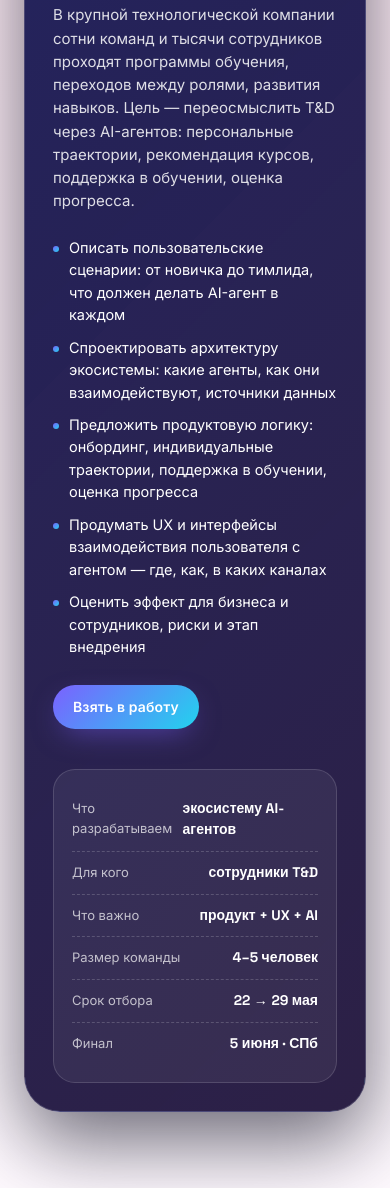
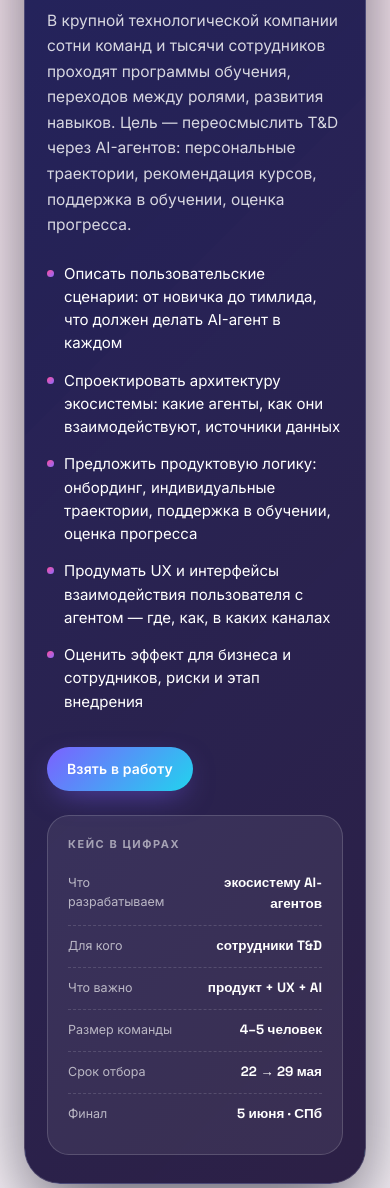
Before and after one commit to vavilinvadim080-afk/case-champ-2026, a website: page index.html in a window 390 px wide. Shown: the part 2988-4176 px from the top of the page. Drawn offline with Linux system fonts and the light colour scheme; no server answers.

Commit message:
Кейс-карточка: контраст и аккуратность
- Заголовок «Корпоративная T&D-экосистема…» теперь явно белый
  (раньше наследовал dark color от section--light, сливался с
  тёмным фоном карточки)
- Тег «Кейс партнёра» переделан в белую плашку на полупрозрачном
  фоне с обводкой — выглядит как официальный бейдж, а не цветной
  ярлык
- Описание и пункты списка — белые с правильным line-height (1.65)
- Маркеры пунктов — мини-градиент розовый→фиолетовый, читается как
  фирменный элемент
- Aside-блок: добавлена шапка «Кейс в цифрах» (uppercase, разреженная),
  лейблы — rgba(255,255,255,.65), значения — белые жирные, выравнены
  по базовой линии
- Gradient-text в section-title на светлой секции стал контрастнее
  (font-weight 800, чистый pink→violet)
- Mobile (≤720px): сжаты padding, размеры шрифтов в mini-stat

```diff
--- a/index.html
+++ b/index.html
@@ -1669,33 +1669,118 @@ body { background: var(--bg-deep-blue); }
   .nav__actions .btn--primary { padding: 0 14px; height: 38px; font-size: 13px; }
 }
 
-/* Case-card на светлой секции: повышаем контраст значений */
+/* Case-card на светлой секции: ВСЕ тексты внутри тёмной карточки — белые */
 .section--light .case-card,
 .section--white .case-card {
   background:
     linear-gradient(135deg, rgba(108,76,255,.18), rgba(255,77,158,.10)),
     rgba(11,18,51,.96);
-}
+  padding: 48px;
+}
+/* Заголовок карточки — крупный белый */
+.section--light .case-card .case-card__title,
+.section--white .case-card .case-card__title {
+  color: #fff;
+  font-size: clamp(24px, 2.6vw, 32px);
+  line-height: 1.18;
+  margin-bottom: 18px;
+}
+/* Описание */
 .section--light .case-card .case-card__desc,
-.section--white .case-card .case-card__desc { color: rgba(255,255,255,.85); }
+.section--white .case-card .case-card__desc {
+  color: rgba(255,255,255,.82);
+  font-size: 15.5px;
+  line-height: 1.65;
+}
+/* Бейдж-плашка над заголовком — белый текст на полупрозрачном цветном фоне */
+.section--light .case-card .case-card__tag,
+.section--white .case-card .case-card__tag {
+  background: rgba(255,255,255,.12);
+  color: #fff;
+  border: 1px solid rgba(255,255,255,.2);
+  padding: 7px 14px;
+  font-weight: 700;
+  letter-spacing: .08em;
+}
+/* Список задач — белый текст, акцентные маркеры */
+.section--light .case-card .case-card__list,
+.section--white .case-card .case-card__list { gap: 14px; }
 .section--light .case-card .case-card__list li,
-.section--white .case-card .case-card__list li { color: #fff; }
+.section--white .case-card .case-card__list li {
+  color: #fff;
+  font-size: 15px;
+  line-height: 1.55;
+}
+.section--light .case-card .case-card__list li::before,
+.section--white .case-card .case-card__list li::before {
+  width: 7px; height: 7px;
+  background: linear-gradient(135deg, var(--pink-burst), var(--violet-pill-strong));
+  margin-top: 8px;
+}
+/* Кнопка «Взять в работу» — оставляем primary, добавим больший отступ */
+.section--light .case-card .btn,
+.section--white .case-card .btn { margin-top: 8px; }
+
+/* Aside-блок с цифрами — стеклянная панель, светлая надпись-шапка */
 .section--light .case-card__side,
 .section--white .case-card__side {
-  background: rgba(255,255,255,.06);
-  border-color: rgba(255,255,255,.14);
+  background: rgba(255,255,255,.07);
+  border: 1px solid rgba(255,255,255,.16);
+  padding: 26px;
+}
+.section--light .case-card__side::before,
+.section--white .case-card__side::before {
+  content: "Кейс в цифрах";
+  display: block;
+  font-size: 11px;
+  font-weight: 700;
+  letter-spacing: .14em;
+  text-transform: uppercase;
+  color: rgba(255,255,255,.55);
+  margin-bottom: 10px;
 }
 .section--light .case-card .mini-stat,
-.section--white .case-card .mini-stat { border-bottom-color: rgba(255,255,255,.18); }
+.section--white .case-card .mini-stat {
+  border-bottom-color: rgba(255,255,255,.14);
+  padding: 13px 0;
+  align-items: baseline;
+  gap: 16px;
+}
 .section--light .case-card .mini-stat span,
-.section--white .case-card .mini-stat span { color: rgba(255,255,255,.7); }
+.section--white .case-card .mini-stat span {
+  color: rgba(255,255,255,.65);
+  font-size: 13px;
+}
 .section--light .case-card .mini-stat b,
-.section--white .case-card .mini-stat b { color: #fff; font-weight: 700; }
-
-@media (max-width: 520px) {
-  .case-card__side { padding: 18px; }
-  .mini-stat { padding: 10px 0; font-size: 13px; }
-  .mini-stat b { font-size: 14px; }
+.section--white .case-card .mini-stat b {
+  color: #fff;
+  font-weight: 700;
+  font-size: 14.5px;
+  text-align: right;
+}
+
+/* Заголовок секции «Кейс» на светлом фоне — gradient-text сделаем поярче */
+.section--light .section-title .gradient-text,
+.section--white .section-title .gradient-text {
+  background: linear-gradient(135deg, var(--pink-burst) 0%, var(--violet-pill-strong) 100%);
+  -webkit-background-clip: text;
+  background-clip: text;
+  color: transparent;
+  font-weight: 800;
+}
+
+@media (max-width: 720px) {
+  .section--light .case-card,
+  .section--white .case-card { padding: 28px 22px; }
+  .section--light .case-card .case-card__side,
+  .section--white .case-card .case-card__side { padding: 20px; }
+  .case-card__grid { gap: 24px !important; }
+  .section--light .case-card .mini-stat,
+  .section--white .case-card .mini-stat { padding: 10px 0; gap: 12px; }
+  .section--light .case-card .mini-stat span,
+  .section--white .case-card .mini-stat span { font-size: 12.5px; }
+  .section--light .case-card .mini-stat b,
+  .section--white .case-card .mini-stat b { font-size: 13.5px; }
 }
 </style>
 </head>
```
